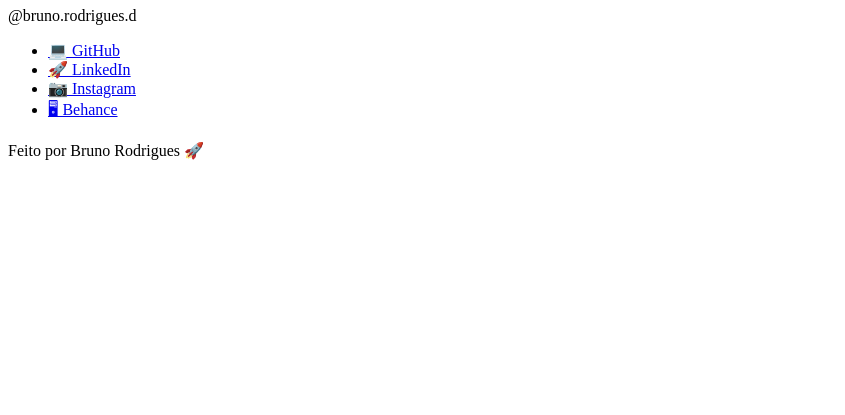
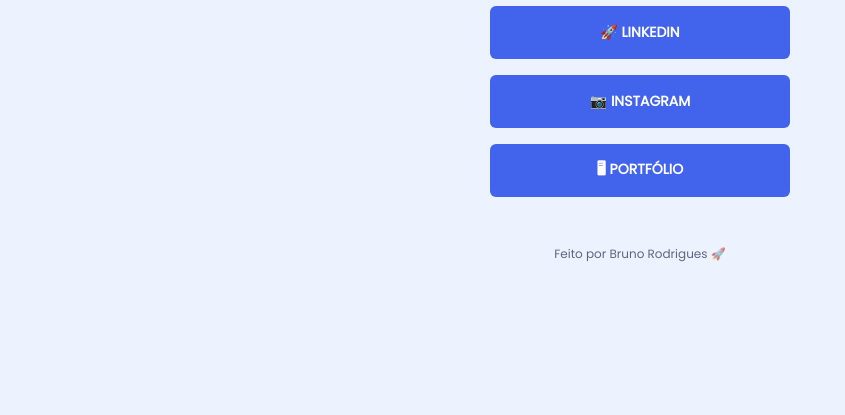
Before and after one commit to bruno-rodrigues-d/cloneLinktree, a plain HTML site: page index.html in a window 1280 px wide. Shown: the part 385-800 px from the top of the page, without its empty margins (0-845 px from the left). Drawn offline with Linux system fonts and the light colour scheme.

Commit message:
Finalizando css

```diff
--- a/index.html
+++ b/index.html
@@ -3,12 +3,14 @@
   <head>
     <meta charset="UTF-8">
     <meta name="viewport" content="width=device-width, initial-scale=1.0">
+    <link rel="stylesheet" type="text/css" href="style.css" media="screen" />
     <title>Links</title>
   </head>
   <body>
-    <img src="https://github.com/bruno-rodrigues-d.png" alt="Bruno">
+    <div class="container">
+      <img class="avatar" src="https://github.com/bruno-rodrigues-d.png" alt="Bruno">
       <h1>Bruno Rodrigues</h1>
-    <p>@bruno.rodrigues.d</p>
+      <p class="username">@bruno.rodrigues.d</p>
 
       <ul>
         <li>
@@ -21,10 +23,11 @@
           <a href="https://www.instagram.com/bruno.rodrigues.d/" target="_blank">📷 Instagram</a>
         </li>
         <li>
-        <a href="https://www.behance.net/brunosrs297201" target="_blank">🖥 Behance</a>
+          <a href="https://bouadesign.myportfolio.com/" target="_blank">🖥 Portfólio</a>
         </li>
       </ul>
 
       <footer>Feito por Bruno Rodrigues 🚀</footer>
+    </div>
   </body>
 </html>
--- /dev/null
+++ b/style.css
@@ -0,0 +1,79 @@
+@import url("https://fonts.googleapis.com/css2?family=Poppins&display=swap");
+
+* {
+  margin: 0;
+  padding: 0;
+  box-sizing: border-box;
+  text-decoration: none;
+}
+
+body {
+  background: #edf2ff;
+  font-family: "Poppins", sans-serif;
+}
+
+.container {
+  border: 7px;
+  text-align: center;
+  width: 300px;
+  margin: 60px auto;
+}
+
+img {
+  width: 100%;
+}
+
+img.avatar {
+  border-radius: 50%;
+  width: 100px;
+  height: 100px;
+  padding: 3.7px;
+  border: #4263eb solid 4px;
+}
+
+.username {
+  color: #00082f;
+  opacity: 0.8;
+  font-size: 18px;
+}
+
+ul {
+  list-style: none;
+  margin: 48px 0;
+}
+
+h1 {
+  font-weight: 1000;
+  font-size: 32px;
+  color: #00082f;
+  margin-top: 24px;
+  margin-bottom: 8px;
+}
+
+ul li a {
+  font-weight: bold;
+  height: 53px;
+  display: flex;
+  align-items: center;
+  justify-content: center;
+  background: #4263eb;
+  color: white;
+  text-transform: uppercase;
+  font-size: 14px;
+
+  margin-bottom: 16px;
+  border-radius: 6px;
+
+  transition: background 400ms;
+}
+
+ul li a:hover {
+  background: #364fc7;
+}
+
+footer {
+  font-weight: 500;
+  font-size: 12px;
+  color: #00082f;
+  opacity: 0.6;
+}
```
Also changed, not shown: 1 other file. Lines whose indentation alone changed are shown as unchanged.
